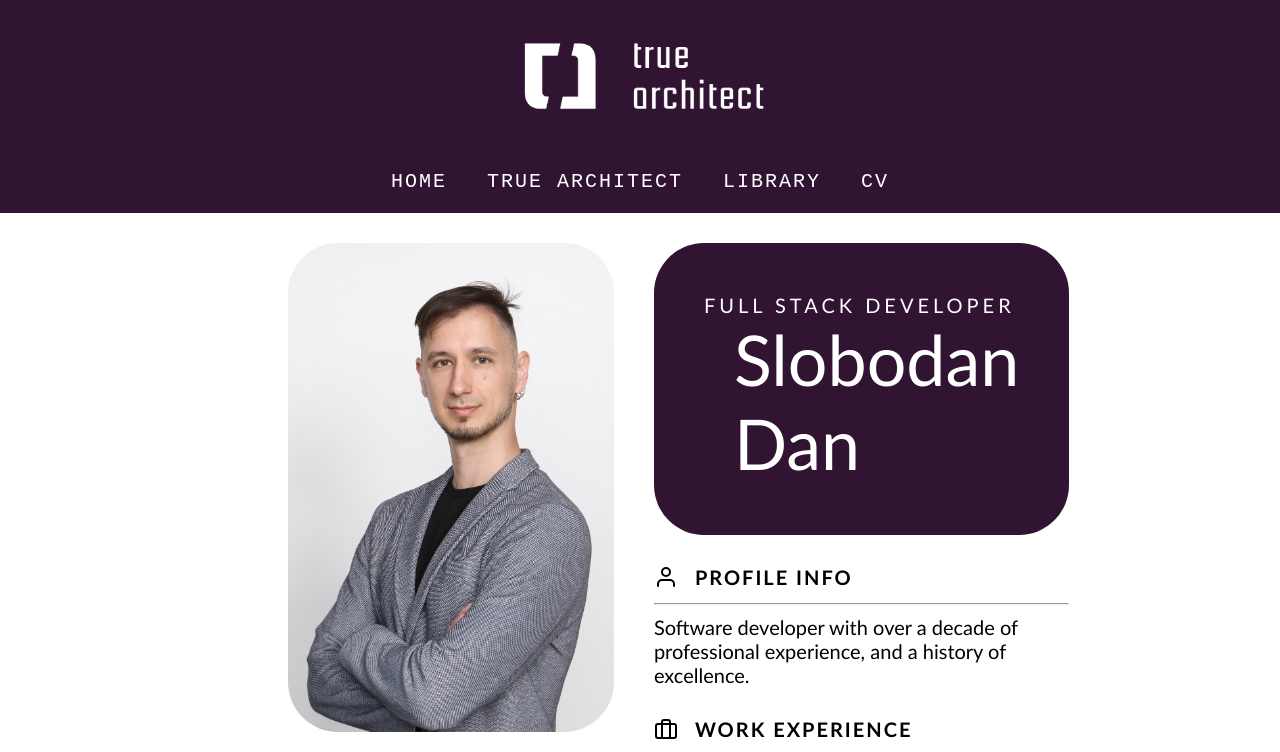
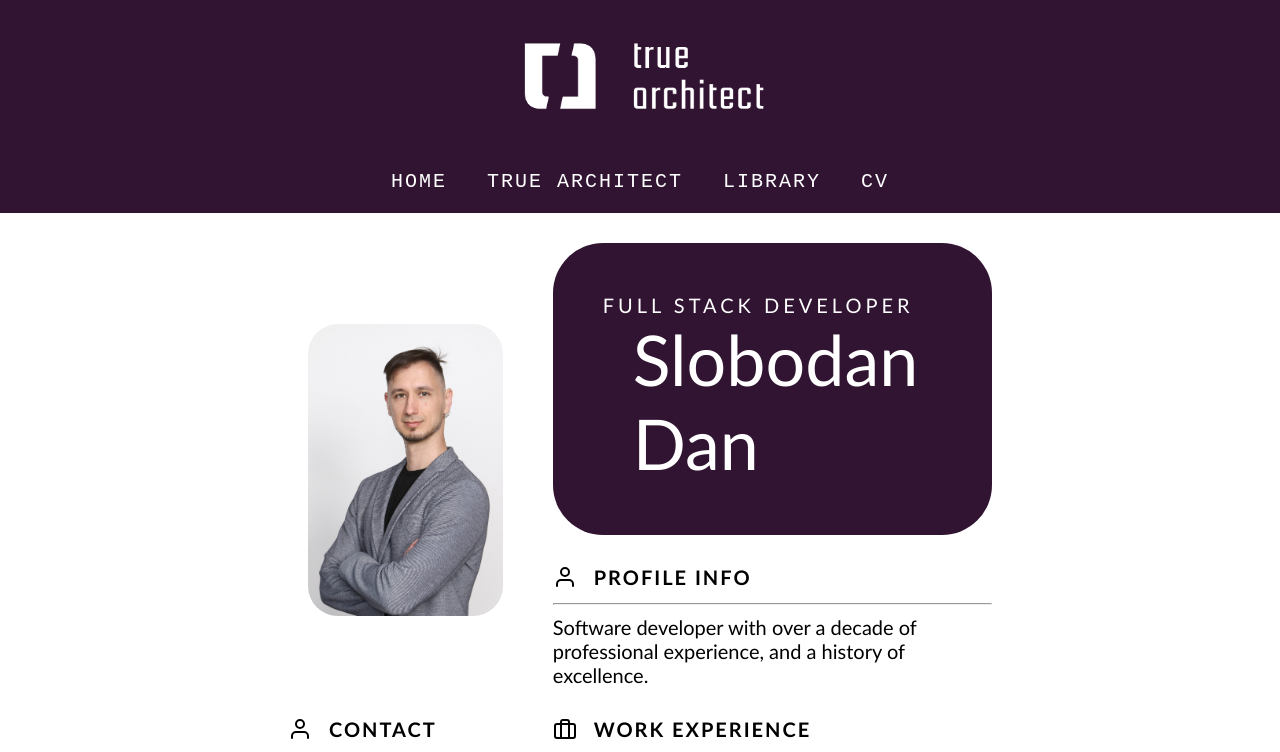
Before and after one commit to danslobodan/personalwebsite, a Next.js app: page /cv in a window 1280 px wide. Shown: the top 752 px of the page. Built offline with nearby package versions, Linux system fonts and the light colour scheme.

Commit message:
Fixed responsive layout for cv page.

```diff
--- a/components/cv/ProfilePicture.tsx
+++ b/components/cv/ProfilePicture.tsx
@@ -2,6 +2,7 @@ const ProfilePicture: React.FC = () => {
     return (
         <img
             style={{
+                padding: "20px",
                 borderRadius: "50px",
                 width: "100%",
                 marginBottom: "20px",
--- /dev/null
+++ b/pages/cv.module.css
@@ -0,0 +1,12 @@
+.middleMargin {
+    margin-left: 0;
+}
+
+
+@media only screen and (min-width: 768px) {
+
+    .middleMargin {
+        margin-left: 30px;
+    }
+
+}
--- a/pages/cv.tsx
+++ b/pages/cv.tsx
@@ -1,3 +1,5 @@
+import styles from "./cv.module.css";
+
 import CvSection from "@/components/cv/CvSection";
 import EducationHistory from "@/components/cv/EducationHistory";
 import WorkExperience from "@/components/cv/WorkExperience";
@@ -10,48 +12,35 @@ import { User } from "react-feather";
 
 const About: React.FC = () => {
     return (
-        <div style={{ display: "flex" }}>
-            <div
-                style={{
-                    flex: 4,
-                    display: "flex",
-                    flexDirection: "column",
-                    alignItems: "center",
-                }}
-            >
-                <ProfilePicture />
-                <div
-                    style={{
-                        paddingLeft: "30px",
-                        paddingRight: "30px",
-                    }}
-                >
+        <div>
+            <div className="row">
+                <div className="col-4">
+                    <ProfilePicture />
+                </div>
+                <div className="col-8">
+                    <div className={styles.middleMargin}>
+                        <Heading
+                            title="Full Stack Developer"
+                            name="Slobodan Dan"
+                        />
+                        <CvSection title="Profile Info" icon={<User />}>
+                            Software developer with over a decade of
+                            professional experience, and a history of
+                            excellence.
+                        </CvSection>
+                    </div>
+                </div>
+            </div>
+            <div className="row">
+                <div className="col-4" style={{ alignSelf: "flex-start" }}>
                     <ContactInfo />
                     <Skills />
                 </div>
-            </div>
-            <div
-                style={{
-                    flex: 8,
-                    display: "flex",
-                    flexDirection: "column",
-                    alignItems: "flex-start",
-                }}
-            >
-                <div
-                    style={{
-                        marginLeft: "10px",
-                        paddingLeft: "30px",
-                        paddingRight: "30px",
-                    }}
-                >
-                    <Heading title="Full Stack Developer" name="Slobodan Dan" />
-                    <CvSection title="Profile Info" icon={<User />}>
-                        Software developer with over a decade of professional
-                        experience, and a history of excellence.
-                    </CvSection>
-                    <WorkExperience />
-                    <EducationHistory />
+                <div className="col-8 column">
+                    <div className={styles.middleMargin}>
+                        <WorkExperience />
+                        <EducationHistory />
+                    </div>
                 </div>
             </div>
         </div>
--- a/pages/library.tsx
+++ b/pages/library.tsx
@@ -102,8 +102,8 @@ const books: Book[] = [
             "It's easy, as a developer, to forget that your job is \
         to make money for the company you're working for, by providing services \
         that their customers delight in. Sometimes this is done by withholding from writing \
-        any code or even deleting some. This book discusses what an MVP can be \
-        (spoiler: sometimes it contains no code at all), as well as the only metrics that actually \
+        any code or even deleting some. This book discusses what an MVP can be, \
+        as well as the only metrics that actually \
         measure how good your software is - metrics of the bottom line. It's so good I read it twice already.",
         coverImage: "lean-startup.jpg",
     },
--- a/styles/globals.css
+++ b/styles/globals.css
@@ -40,6 +40,7 @@ svg {
 [class*="col-"] {
   width: 100%;
   display: flex;
+  flex-direction: column;
   justify-content: center;
   margin-bottom: 20px;
 }
```
